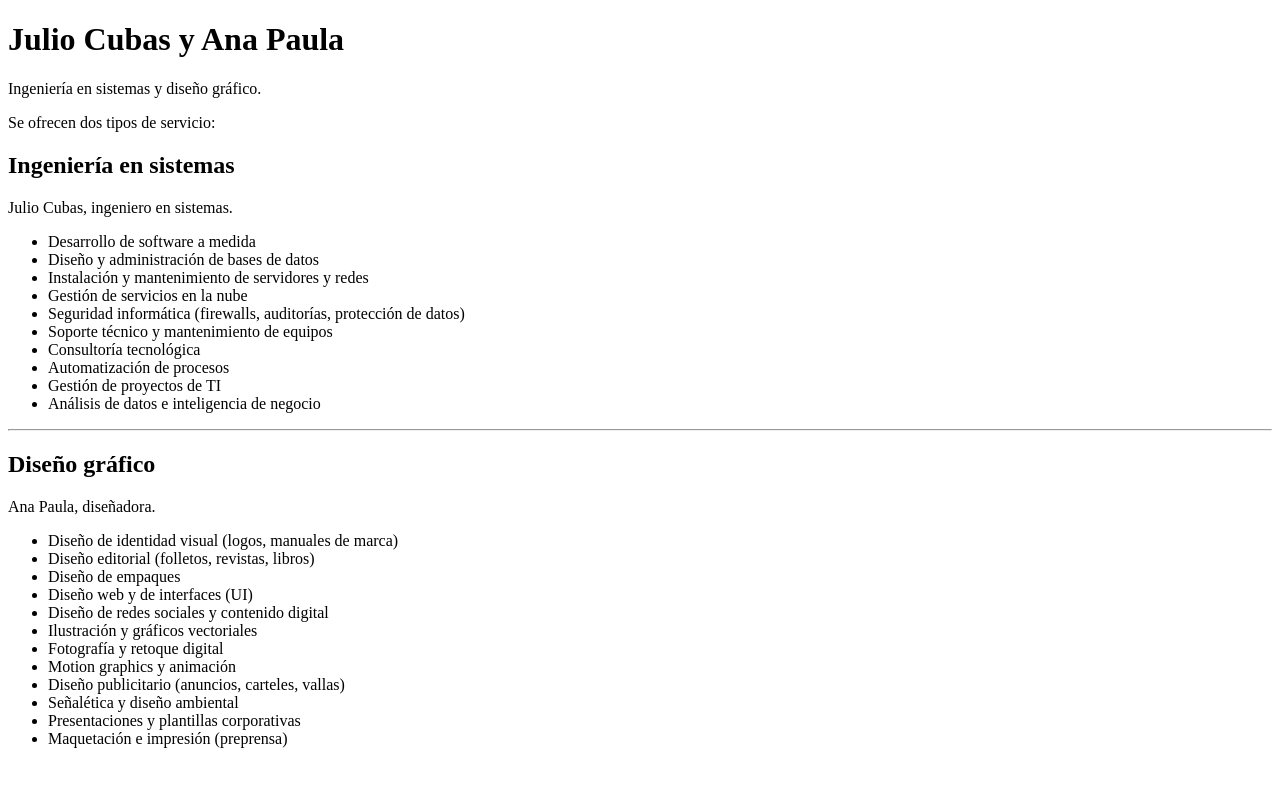
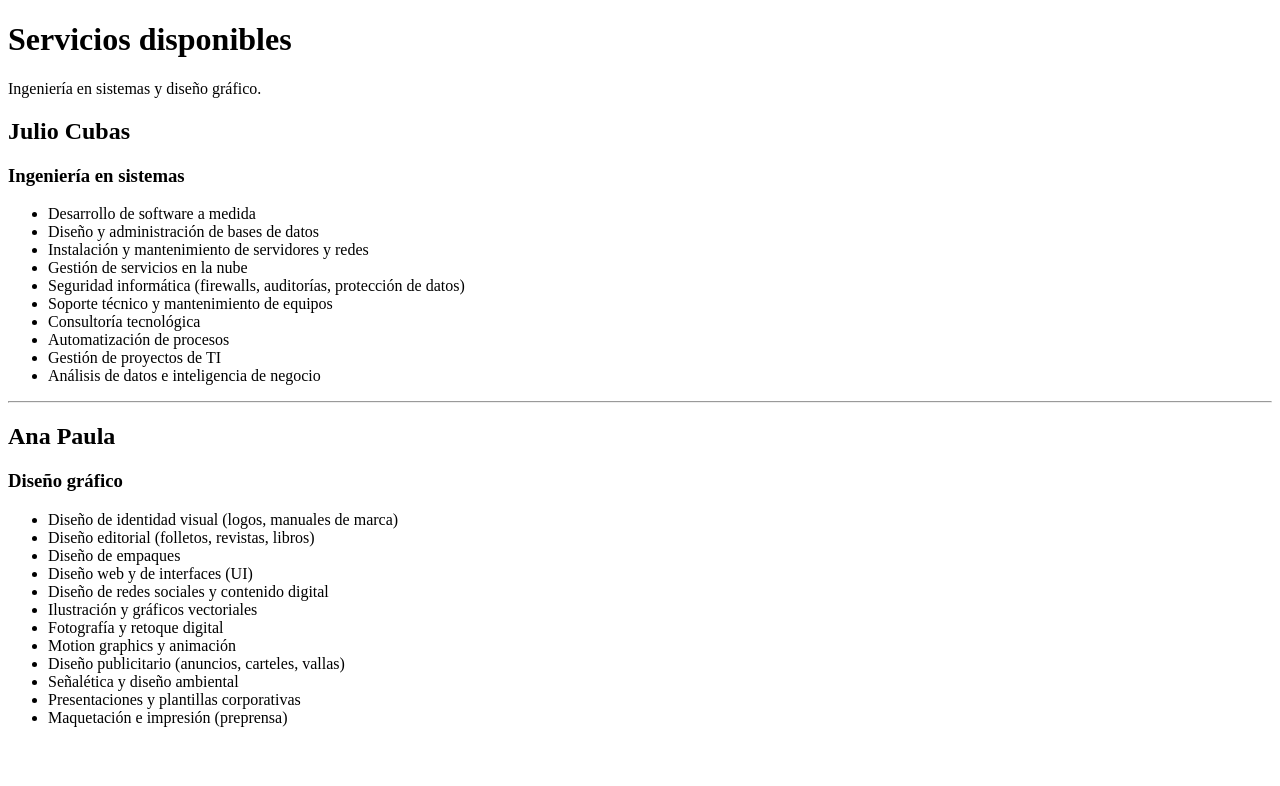
Before and after one commit to cubasmx/land, a plain HTML site: page index.html in a window 1280 px wide. Drawn offline with Linux system fonts and the light colour scheme.

Commit message:
Titulo 'Servicios disponibles' y nombre sobre la especialidad de cada quien

```diff
--- a/index.html
+++ b/index.html
@@ -3,22 +3,21 @@
 <head>
 <meta charset="utf-8">
 <meta name="viewport" content="width=device-width, initial-scale=1">
-<title>Julio Cubas y Ana Paula — Ingeniería en sistemas y diseño gráfico</title>
+<title>Servicios disponibles — Julio Cubas y Ana Paula</title>
 <meta name="description" content="Servicios de ingeniería en sistemas y diseño gráfico: desarrollo de software, bases de datos, servidores, nube, seguridad, soporte, identidad visual, editorial, empaques, UI y más.">
 </head>
 <body>
 
 <header>
-  <h1>Julio Cubas y Ana Paula</h1>
+  <h1>Servicios disponibles</h1>
   <p>Ingeniería en sistemas y diseño gráfico.</p>
-  <p>Se ofrecen dos tipos de servicio:</p>
 </header>
 
 <main>
 
-  <section aria-labelledby="ingenieria">
-    <h2 id="ingenieria">Ingeniería en sistemas</h2>
-    <p>Julio Cubas, ingeniero en sistemas.</p>
+  <section aria-labelledby="julio">
+    <h2 id="julio">Julio Cubas</h2>
+    <h3>Ingeniería en sistemas</h3>
     <ul>
       <li>Desarrollo de software a medida</li>
       <li>Diseño y administración de bases de datos</li>
@@ -35,9 +34,9 @@
 
   <hr>
 
-  <section aria-labelledby="diseno">
-    <h2 id="diseno">Diseño gráfico</h2>
-    <p>Ana Paula, diseñadora.</p>
+  <section aria-labelledby="ana-paula">
+    <h2 id="ana-paula">Ana Paula</h2>
+    <h3>Diseño gráfico</h3>
     <ul>
       <li>Diseño de identidad visual (logos, manuales de marca)</li>
       <li>Diseño editorial (folletos, revistas, libros)</li>
```
